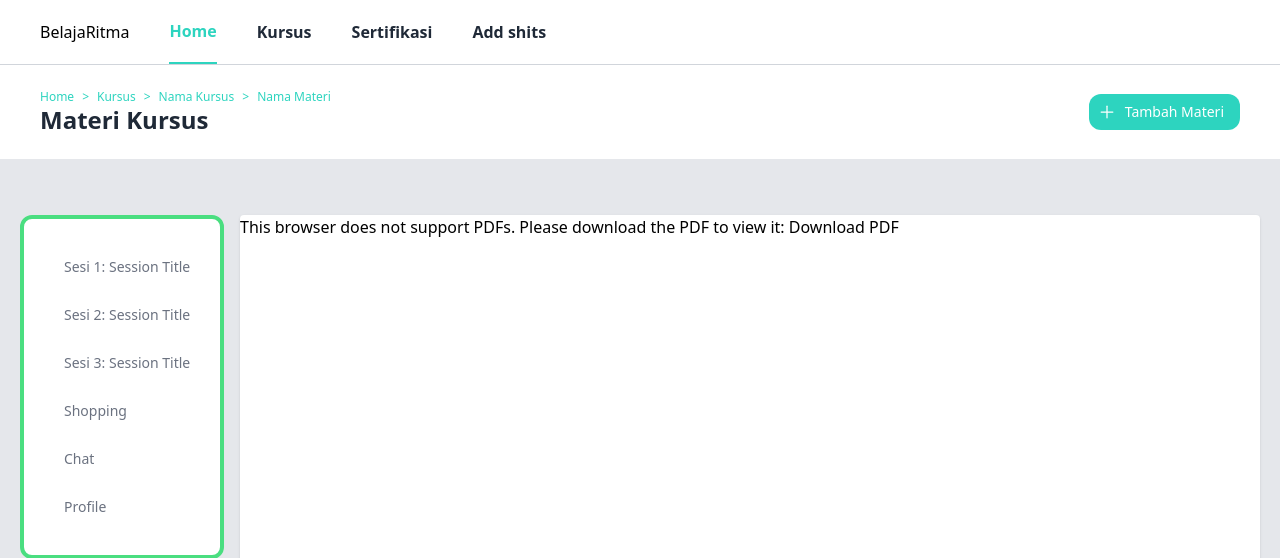
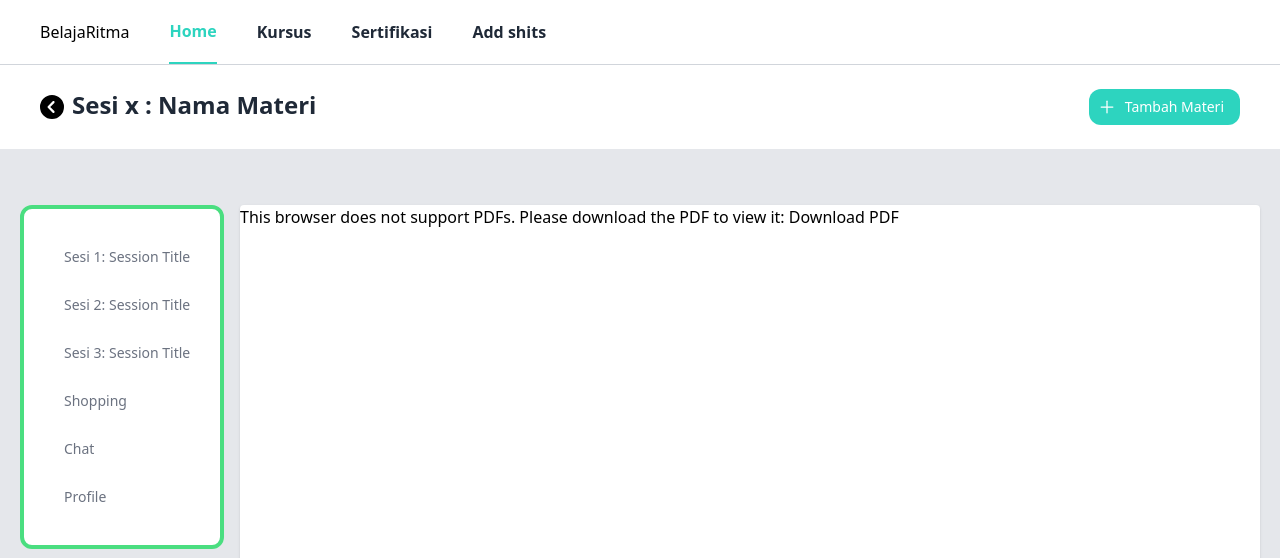
Before and after one commit to r3dactedd/belajaritma, a Laravel app: page /courses/1/pdf in a window 1280 px wide. Shown: the top 558 px of the page. Run offline with Laravel 10, Linux system fonts and the light colour scheme; style sheets or scripts are compiled from the project's sources.

Commit message:
[MASTER MERGE] + Minor Fixes

```diff
--- a/resources/views/courses/course_pdf.blade.php
+++ b/resources/views/courses/course_pdf.blade.php
@@ -21,19 +21,18 @@
         <div class="bg-white px-5 sm:px-10">
             <div class="container mx-auto flex flex-col items-start justify-between py-6 md:flex-row md:items-center">
                 <div>
-                    <p class="flex items-center text-xs text-teal-400">
-                        <span>Home</span>
-                        <span class="mx-2">&gt;</span>
-                        <span>Kursus</span>
-                        <span class="mx-2">&gt;</span>
-                        <span>Nama Kursus</span>
-                        <span class="mx-2">&gt;</span>
-                        <span>Nama Materi</span>
-                    </p>
-                    <h4 class="text-2xl font-bold leading-tight text-gray-800">
-                        Materi Kursus
-                    </h4>
+
+                    <h4 class="inline text-2xl font-bold leading-tight text-gray-800">
+                        <a class="flex items-center" href="/home">
+                            <svg xmlns="http://www.w3.org/2000/svg" height="1em"
+                                viewBox="0 0 512 512"><!--! Font Awesome Free 6.4.0 by @fontawesome - https://fontawesome.com License - https://fontawesome.com/license (Commercial License) Copyright 2023 Fonticons, Inc. -->
+                                <path
+                                    d="M512 256A256 256 0 1 0 0 256a256 256 0 1 0 512 0zM271 135c9.4-9.4 24.6-9.4 33.9 0s9.4 24.6 0 33.9l-87 87 87 87c9.4 9.4 9.4 24.6 0 33.9s-24.6 9.4-33.9 0L167 273c-9.4-9.4-9.4-24.6 0-33.9L271 135z" />
+                            </svg>
+                            <span class="mb-1 ml-2">Sesi x : Nama Materi </span>
+                        </a>
                 </div>
+
                 <div class="mt-6 md:mt-0">
                     <button
                         class="flex items-center rounded-xl bg-teal-400 px-2 py-2 text-sm text-white transition duration-150 ease-in-out hover:bg-yellow-500 focus:outline-none">
--- a/resources/views/courses/home.blade.php
+++ b/resources/views/courses/home.blade.php
@@ -135,7 +135,7 @@
                             <div
                                 class="right-0 top-0 mt-0 block pl-12 sm:relative sm:mt-0 md:relative md:mt-0 md:pl-0 lg:relative lg:mt-0 xl:relative">
                                 <button
-                                    class="ml-2 mt-8 rounded-full bg-yellow-400 px-6 py-2 text-xs text-white focus:outline-none md:mt-0 md:w-32 md:px-12 md:py-3">
+                                    class="ml-2 mt-8 rounded-full bg-yellow-400 px-6 py-2 text-xs font-semibold text-white focus:outline-none md:mt-0 md:w-32 md:px-12 md:py-3">
                                     Lanjut
                                 </button>
                             </div>
@@ -168,7 +168,7 @@
                             <div
                                 class="right-0 top-0 mt-0 block pl-12 sm:relative sm:mt-0 md:relative md:mt-0 md:pl-0 lg:relative lg:mt-0 xl:relative">
                                 <button
-                                    class="ml-2 mt-8 rounded-full bg-yellow-400 px-6 py-2 text-xs text-white focus:outline-none md:mt-0 md:w-32 md:px-12 md:py-3">
+                                    class="ml-2 mt-8 rounded-full bg-yellow-400 px-6 py-2 text-xs font-semibold text-white focus:outline-none md:mt-0 md:w-32 md:px-12 md:py-3">
                                     Lanjut
                                 </button>
                             </div>
@@ -203,7 +203,7 @@
                             <div
                                 class="right-0 top-0 mt-0 pl-12 sm:relative sm:mt-0 md:relative md:mt-0 md:pl-0 lg:relative lg:mt-0 xl:relative">
                                 <button
-                                    class="ml-2 mt-8 rounded-full bg-green-600 px-6 py-2 text-xs text-white focus:outline-none md:mt-0 md:w-32 md:px-12 md:py-3">
+                                    class="ml-2 mt-8 rounded-full bg-green-600 px-6 py-2 text-xs font-semibold text-white focus:outline-none md:mt-0 md:w-32 md:px-12 md:py-3">
                                     Selesai
                                 </button>
                             </div>
```
Also changed, not shown: resources/views/certification/certificate.blade.php (+16 -20 lines), resources/views/courses/course_content.blade.php (+11 -10 lines), resources/views/courses/course_video.blade.php (+10 -12 lines), resources/views/courses/courses.blade.php (+12 -8 lines).
